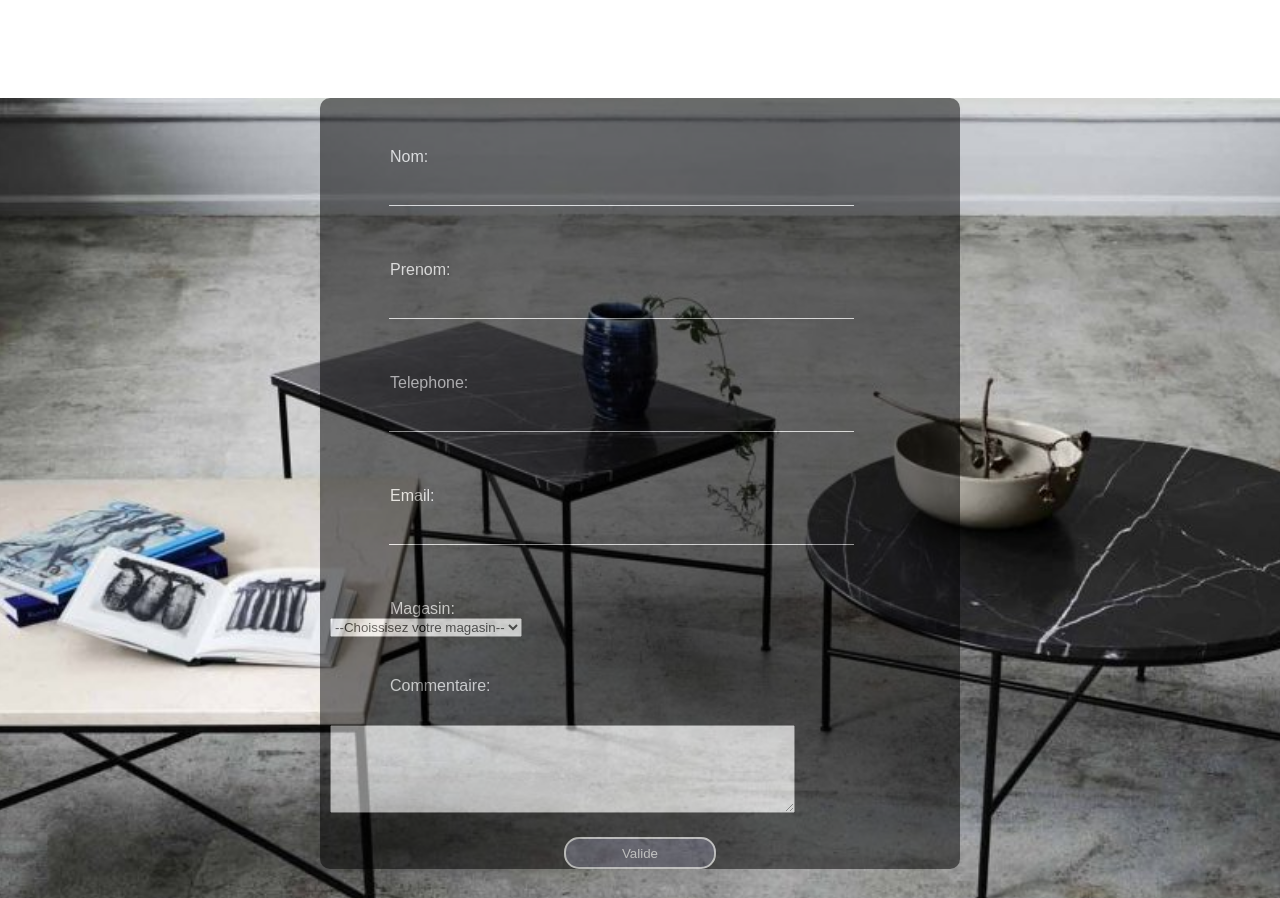
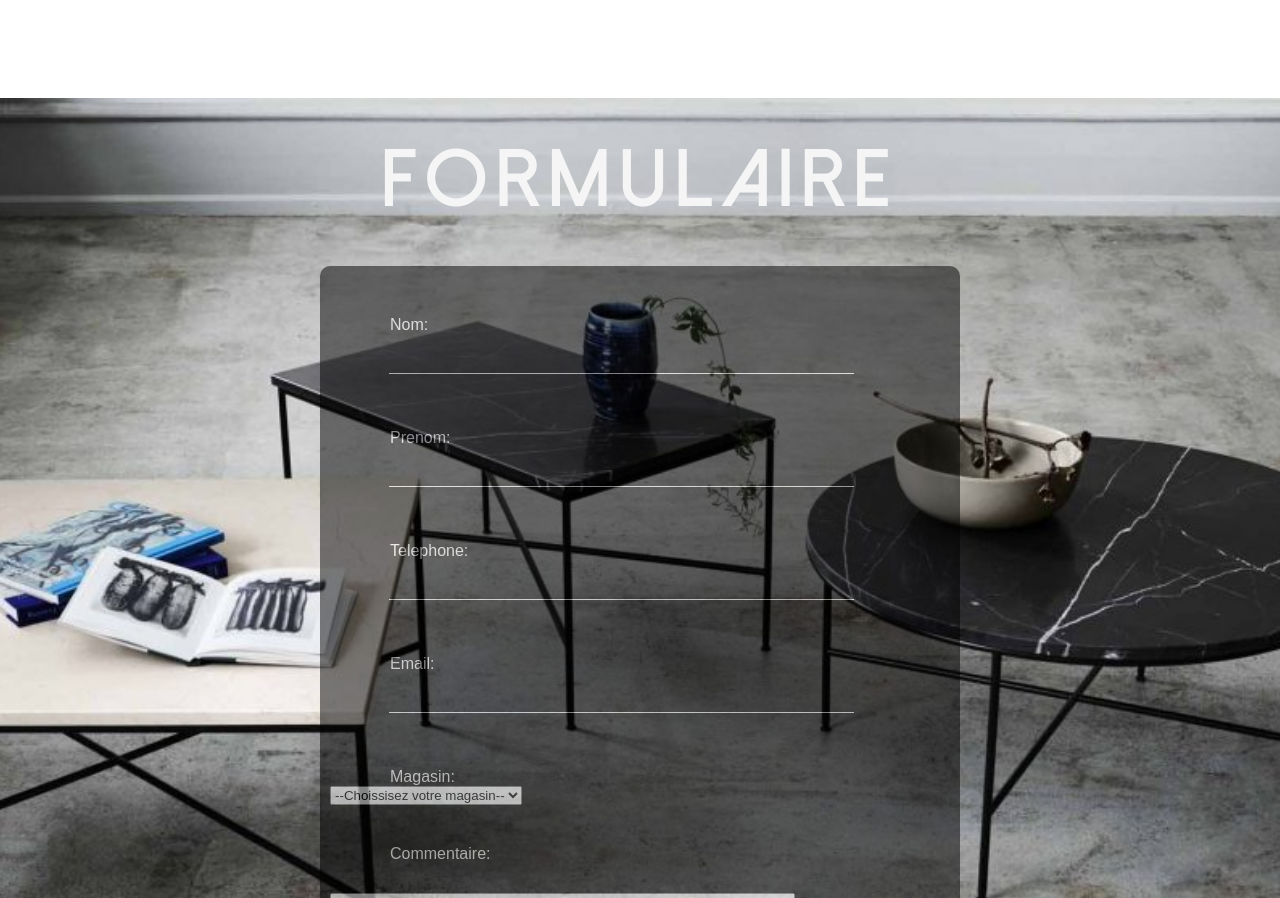
Before and after one commit to mathieuelisa/Room-react-app, a React (Create React App) app: page /contact in a window 1280 px wide. Shown: the part 1102-2000 px from the top of the page. Built offline with nearby package versions, Linux system fonts and the light colour scheme.

Commit message:
Adding title

```diff
--- a/src/Components/ContactPage/Form/index.js
+++ b/src/Components/ContactPage/Form/index.js
@@ -27,6 +27,8 @@ function Form() {
   }
 
   return (
+    <>
+      <h1 className="formulaire__mainTitle">FORMULAIRE</h1>
       <form className="formulaire" onSubmit={handleSubmit}>
         <div className="formulaire__input">
           <label className="formulaire__label">Nom: </label>
@@ -99,6 +101,7 @@ function Form() {
           Valide
         </button>
       </form>
+    </>
   );
 }
 
--- a/src/Components/ContactPage/Form/styles.scss
+++ b/src/Components/ContactPage/Form/styles.scss
@@ -8,6 +8,15 @@
 
   &__input {
     margin: 10px;
+  }
+
+  &__mainTitle {
+    font-family: "Dolce Vita", sans-serif;
+    text-align: center;
+    padding: 40px 0;
+    color: whitesmoke;
+    font-size: 6vw;
+    letter-spacing: 13px;
   }
 
   &__label {
```
Lines whose indentation alone changed are shown as unchanged.
